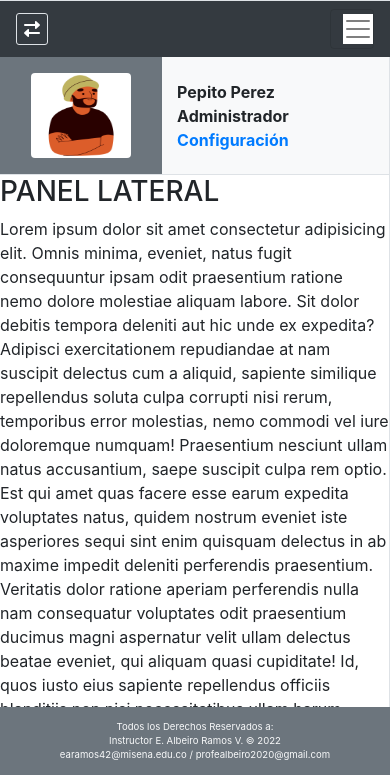
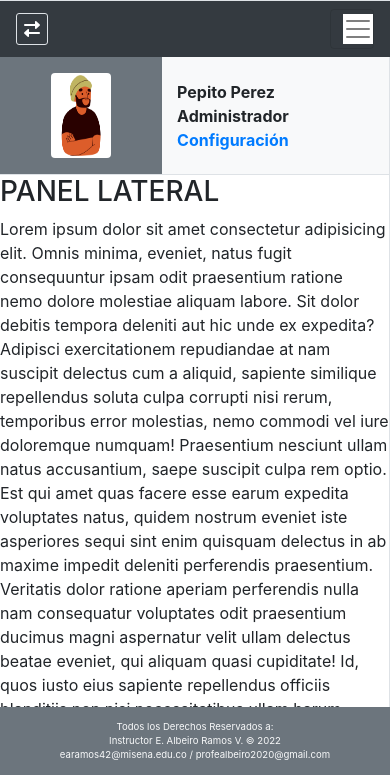
Before and after one commit to ProfeAlbeiro/siwebinvent-modusers-mysql-php-limpio, a plain HTML site: page docs/trim1/8_prototipo_no_funcional/4_prototipo_no_funcional/admin.html in a window 390 px wide. Shown: the part 69-844 px from the top of the page. Drawn offline with Linux system fonts and the light colour scheme.

Commit message:
Construyendo el Prototipo No Funcional

```diff
--- a/docs/trim1/8_prototipo_no_funcional/4_prototipo_no_funcional/css/styles-dashboard-bootstrap4.css
+++ b/docs/trim1/8_prototipo_no_funcional/4_prototipo_no_funcional/css/styles-dashboard-bootstrap4.css
@@ -157,6 +157,10 @@ footer p{
 	section aside.col-12{
 		z-index: 1;
 	}
+	aside img.col {
+		width: 60px !important;
+		height: 40px;
+	}
 	section main.col-12{
 		position: absolute;
 		z-index: -1;
```
